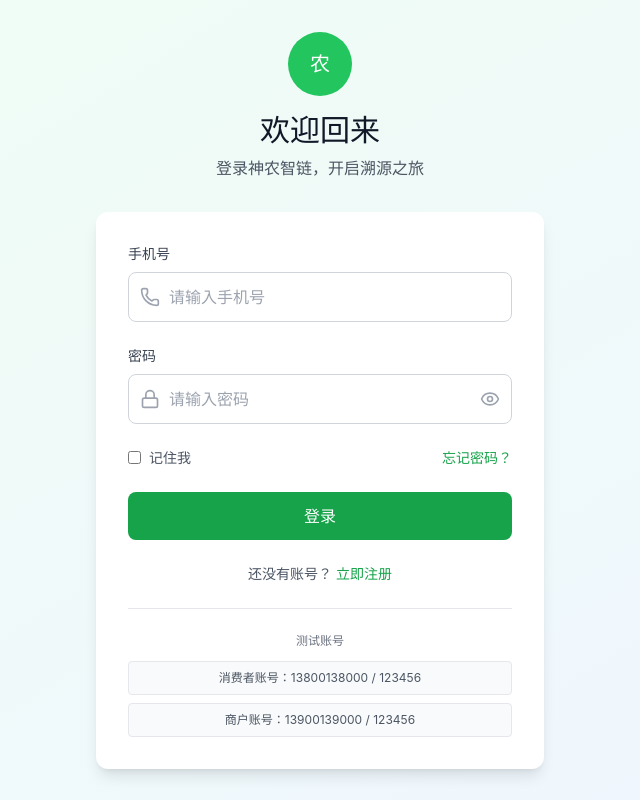
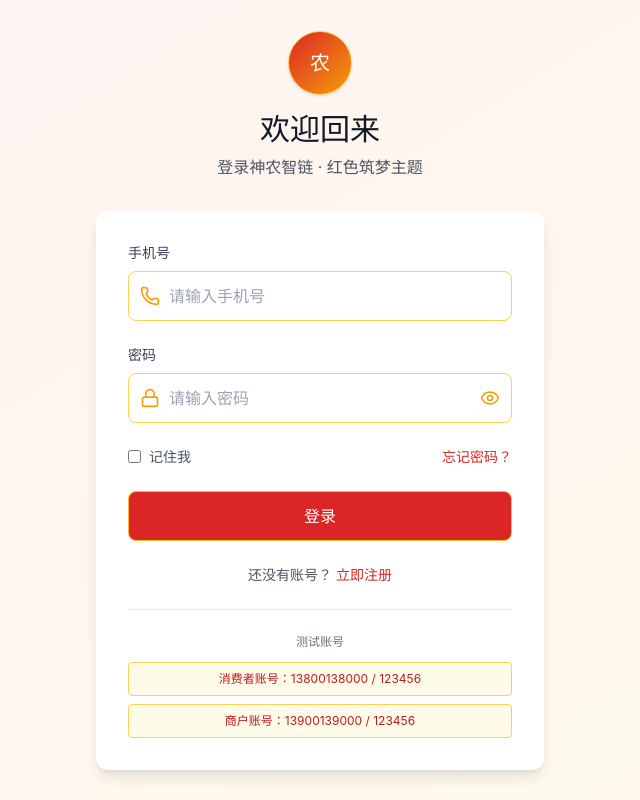
Before and after one commit to zzz1-zzz2/zhunong, a React (Vite) app: page /login in a window 1280 px wide. Shown: the whole page, without its empty margins (320-960 px from the left). Built offline with nearby package versions, Linux system fonts and the light colour scheme.

Commit message:
style: login page red-gold theme (background, icons, inputs, links, CTA)

```diff
--- a/src/pages/auth/Login.tsx
+++ b/src/pages/auth/Login.tsx
@@ -39,15 +39,15 @@
   }
 
   return (
-    <div className="min-h-screen bg-gradient-to-br from-green-50 to-blue-50 flex items-center justify-center px-4">
+    <div className="min-h-screen bg-gradient-to-br from-red-50 to-amber-50 flex items-center justify-center px-4">
       <div className="max-w-md w-full">
         {/* Logo */}
         <div className="text-center mb-8">
-          <div className="w-16 h-16 bg-green-500 rounded-full flex items-center justify-center mx-auto mb-4">
+          <div className="w-16 h-16 rounded-full flex items-center justify-center mx-auto mb-4 bg-gradient-to-br from-red-600 to-amber-500 border border-amber-300 shadow">
             <span className="text-white font-bold text-xl">农</span>
           </div>
           <h1 className="text-3xl font-bold text-gray-900 mb-2">欢迎回来</h1>
-          <p className="text-gray-600">登录神农智链，开启溯源之旅</p>
+          <p className="text-gray-600">登录神农智链 · 红色筑梦主题</p>
         </div>
 
         {/* 登录表单 */}
@@ -58,14 +58,14 @@
                 手机号
               </label>
               <div className="relative">
-                <Phone className="absolute left-3 top-1/2 transform -translate-y-1/2 text-gray-400 w-5 h-5" />
+                <Phone className="absolute left-3 top-1/2 transform -translate-y-1/2 text-amber-500 w-5 h-5" />
                 <input
                   id="phone"
                   type="tel"
                   value={phone}
                   onChange={(e) => setPhone(e.target.value)}
                   placeholder="请输入手机号"
-                  className="w-full pl-10 pr-4 py-3 border border-gray-300 rounded-lg focus:ring-2 focus:ring-green-500 focus:border-transparent transition-colors"
+                  className="w-full pl-10 pr-4 py-3 border border-amber-300 rounded-lg focus:ring-2 focus:ring-red-600 focus:border-red-600 transition-colors"
                   required
                 />
               </div>
@@ -76,20 +76,20 @@
                 密码
               </label>
               <div className="relative">
-                <Lock className="absolute left-3 top-1/2 transform -translate-y-1/2 text-gray-400 w-5 h-5" />
+                <Lock className="absolute left-3 top-1/2 transform -translate-y-1/2 text-amber-500 w-5 h-5" />
                 <input
                   id="password"
                   type={showPassword ? 'text' : 'password'}
                   value={password}
                   onChange={(e) => setPassword(e.target.value)}
                   placeholder="请输入密码"
-                  className="w-full pl-10 pr-12 py-3 border border-gray-300 rounded-lg focus:ring-2 focus:ring-green-500 focus:border-transparent transition-colors"
+                  className="w-full pl-10 pr-12 py-3 border border-amber-300 rounded-lg focus:ring-2 focus:ring-red-600 focus:border-red-600 transition-colors"
                   required
                 />
                 <button
                   type="button"
                   onClick={() => setShowPassword(!showPassword)}
-                  className="absolute right-3 top-1/2 transform -translate-y-1/2 text-gray-400 hover:text-gray-600"
+                  className="absolute right-3 top-1/2 transform -translate-y-1/2 text-amber-500 hover:text-red-600"
                 >
                   {showPassword ? <EyeOff className="w-5 h-5" /> : <Eye className="w-5 h-5" />}
                 </button>
@@ -100,11 +100,11 @@
               <label className="flex items-center">
                 <input
                   type="checkbox"
-                  className="rounded border-gray-300 text-green-600 focus:ring-green-500"
+                  className="rounded border-amber-300 text-red-600 focus:ring-red-600"
                 />
                 <span className="ml-2 text-sm text-gray-600">记住我</span>
               </label>
-              <a href="#" className="text-sm text-green-600 hover:text-green-500">
+              <a href="#" className="text-sm text-red-600 hover:text-red-700">
                 忘记密码？
               </a>
             </div>
@@ -112,7 +112,7 @@
             <button
               type="submit"
               disabled={loading}
-              className="w-full bg-green-600 text-white py-3 px-4 rounded-lg font-medium hover:bg-green-700 focus:ring-2 focus:ring-green-500 focus:ring-offset-2 disabled:opacity-50 disabled:cursor-not-allowed transition-colors"
+              className="w-full bg-red-600 text-white py-3 px-4 rounded-lg font-medium hover:bg-red-700 focus:ring-2 focus:ring-red-600 focus:ring-offset-2 disabled:opacity-50 disabled:cursor-not-allowed transition-colors border border-amber-400"
             >
               {loading ? '登录中...' : '登录'}
             </button>
@@ -121,7 +121,7 @@
           <div className="mt-6 text-center">
             <p className="text-sm text-gray-600">
               还没有账号？{' '}
-              <Link to="/register" className="text-green-600 hover:text-green-500 font-medium">
+              <Link to="/register" className="text-red-600 hover:text-red-700 font-medium">
                 立即注册
               </Link>
             </p>
@@ -137,7 +137,7 @@
                   setPhone('13800138000')
                   setPassword('123456')
                 }}
-                className="w-full text-xs text-gray-600 bg-gray-50 py-2 px-3 rounded border hover:bg-gray-100 transition-colors"
+                className="w-full text-xs text-red-700 bg-amber-50 py-2 px-3 rounded border border-amber-300 hover:bg-amber-100 transition-colors"
               >
                 消费者账号：13800138000 / 123456
               </button>
@@ -147,7 +147,7 @@
                   setPhone('13900139000')
                   setPassword('123456')
                 }}
-                className="w-full text-xs text-gray-600 bg-gray-50 py-2 px-3 rounded border hover:bg-gray-100 transition-colors"
+                className="w-full text-xs text-red-700 bg-amber-50 py-2 px-3 rounded border border-amber-300 hover:bg-amber-100 transition-colors"
               >
                 商户账号：13900139000 / 123456
               </button>
```
